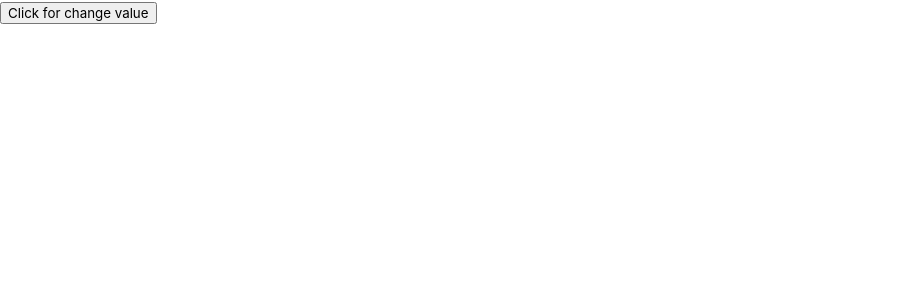
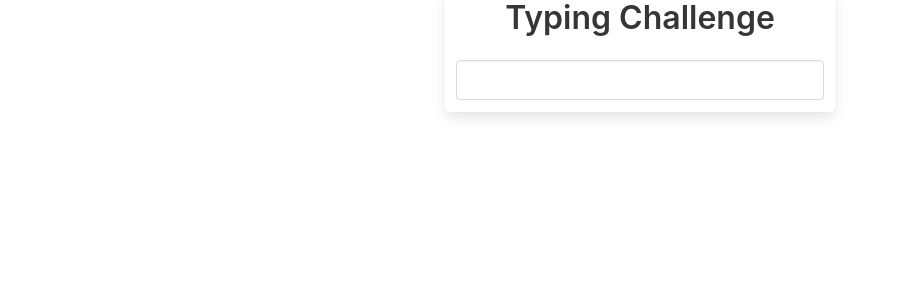
Before and after one commit to mirushaki/angular_cards, an Angular app: page / in a window 1280 px wide. Shown: the top 300 px of the page, without its empty margins (0-900 px from the left). Built offline with nearby package versions, Linux system fonts and the light colour scheme.

Commit message:
quiz question

```diff
--- a/src/app/app.component.html
+++ b/src/app/app.component.html
@@ -1,6 +1,18 @@
-<div>
-    <p>
-      <span>{{ notifyResult() }}</span>
-    </p>
-    <button (click)="changeValue()">Click for change value</button>
-  </div>
+<div class="container">
+    <div class="columns is-centered">
+        <div class="box column is-one-third">
+            <h1 class="title has-text-centered">Typing Challenge</h1>
+            <p class="has-text-centered">
+
+            </p>
+
+            <div class="field">
+                <input class="input" (input)="onInput($event.target.value)" />
+            </div>
+
+            <div *ngIf="solved" class="box has-text-centered">
+                <h1 class="title">Success!</h1>
+            </div>
+        </div>
+    </div>
+</div>
--- a/src/app/app.component.ts
+++ b/src/app/app.component.ts
@@ -6,16 +6,18 @@
   styleUrls: ['./app.component.css']
 })
 export class AppComponent {
-  value = 0;
+  randomText = 'Lorem';
+  enteredText = '';
+
+  solved = false;
 
 
-  changeValue() {
-    console.log("Call change value method");
-  }
-
-  notifyResult() {
-    this.value += 5;
-    console.log("Method: notifyResult; Value " + this.value);
+  onInput(value: string) {
+    if (value === this.randomText) {
+      this.solved = true;
+    } else {
+      this.solved = false;
+    }
   }
 
 
--- a/tsconfig.json
+++ b/tsconfig.json
@@ -24,9 +24,11 @@
     ]
   },
   "angularCompilerOptions": {
+    "fullTemplateTypeCheck": true,
     "enableI18nLegacyMessageIdFormat": false,
     "strictInjectionParameters": true,
     "strictInputAccessModifiers": true,
-    "strictTemplates": true
+    "strictTemplates": true,
+    "strictDomEventTypes": false
   }
 }
```
